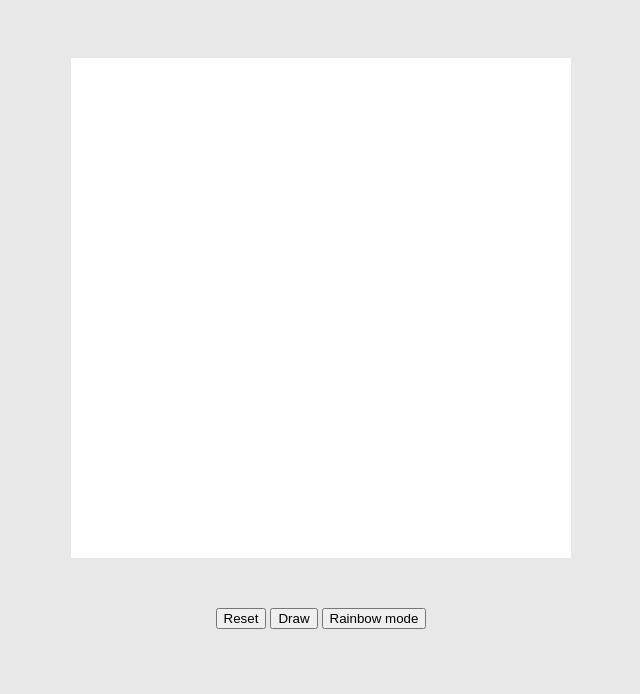
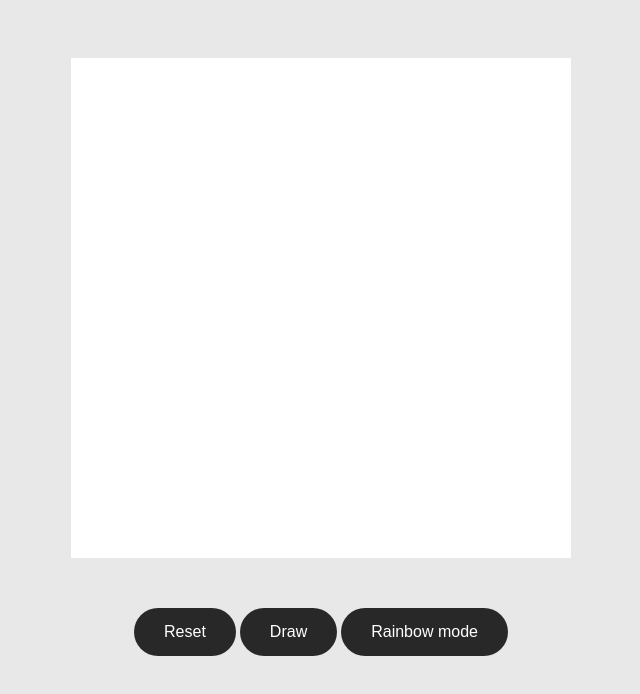
Before and after one commit to Abheekrishna/sketch-book, a plain HTML site: page index.html in a window 1280 px wide. Shown: the whole page, without its empty margins (319-959 px from the left). Drawn offline with Linux system fonts and the light colour scheme.

Commit message:
STYLE: styled buttons

```diff
--- a/index.html
+++ b/index.html
@@ -14,9 +14,9 @@
     </div>
 
     <div class="btn-divs">
-    <button id="btn">Reset</button>
-    <button id="draw">Draw</button>
-    <button id="rainbow">Rainbow mode</button>
+    <button class="btn" id="btn">Reset</button>
+    <button class="btn" id="draw">Draw</button>
+    <button class="btn" id="rainbow">Rainbow mode</button>
     </div>
 
     <script src="app.js"></script>
--- a/style.css
+++ b/style.css
@@ -13,3 +13,21 @@ body {
     width:  500px;
     height: 500px;
 }
+
+.btn {
+    background-color: rgb(40, 40, 40);
+    color: white;
+    border: none;
+    padding: 15px 30px;
+    font-size: 1rem;
+    border-radius: 150px;
+    cursor: pointer;
+    transition: all 0.2s ease-in-out;
+}
+.btn:hover  {
+    background-color: rgba(40, 40, 40, 0.8);
+}
+.btn:active {
+    background-color: rgba(40, 40, 40, 0.8);
+    transform: scale(0.9);
+}
```
